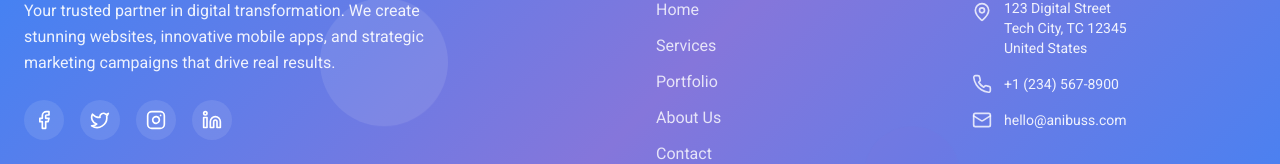
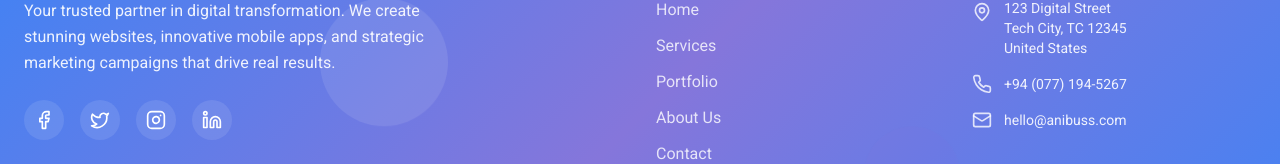
Before and after one commit to Shangeerth/anibuss-pixel-dance, a React (Vite) app: page / in a window 1280 px wide. Shown: the part 4331-4495 px from the top of the page. Built offline with nearby package versions, Linux system fonts and the light colour scheme.

Commit message:
Manual edit: src/components/Footer.tsx

```diff
--- a/src/components/Footer.tsx
+++ b/src/components/Footer.tsx
@@ -90,7 +90,7 @@ const Footer = () => {
                   href="tel:+1234567890"
                   className="text-white/90 hover:text-white transition-colors duration-300 font-roboto text-sm"
                 >
-                  +1 (234) 567-8900
+                  +94 (077) 194-5267
                 </a>
               </div>
 
```
